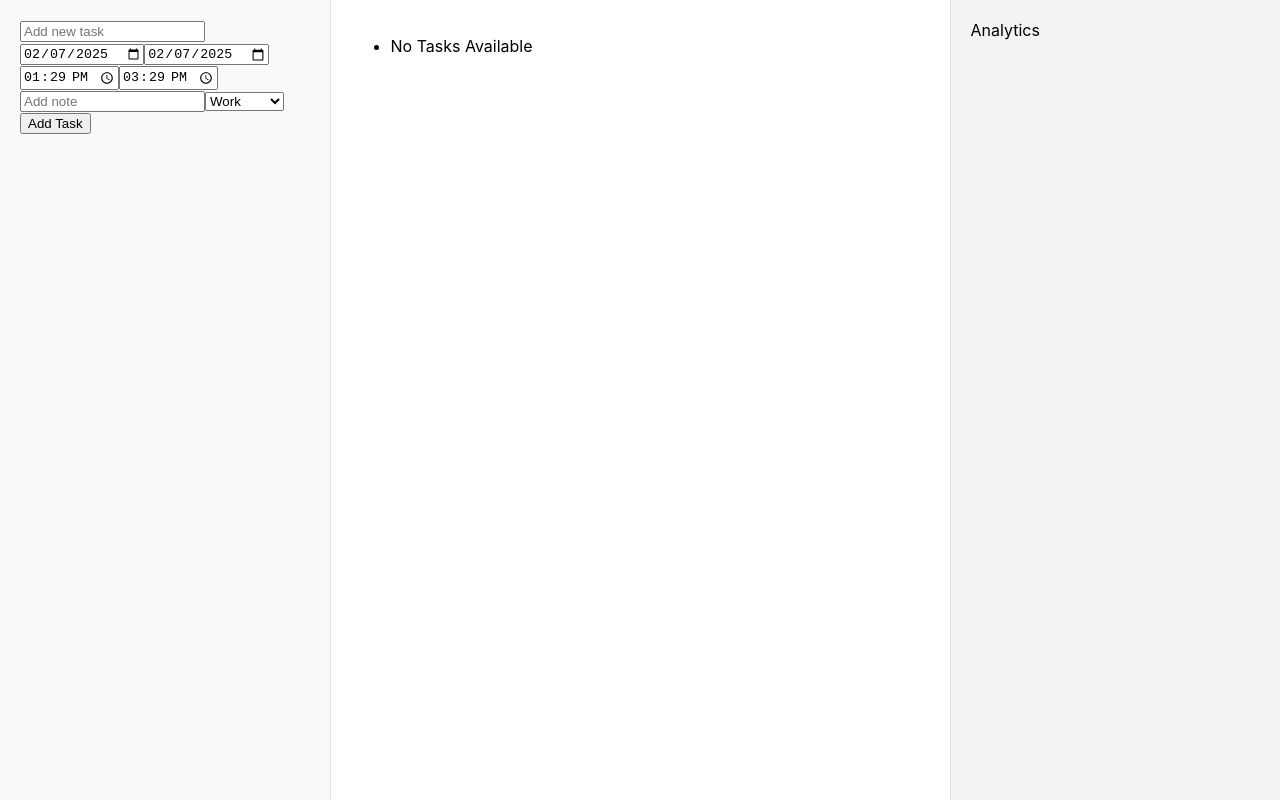
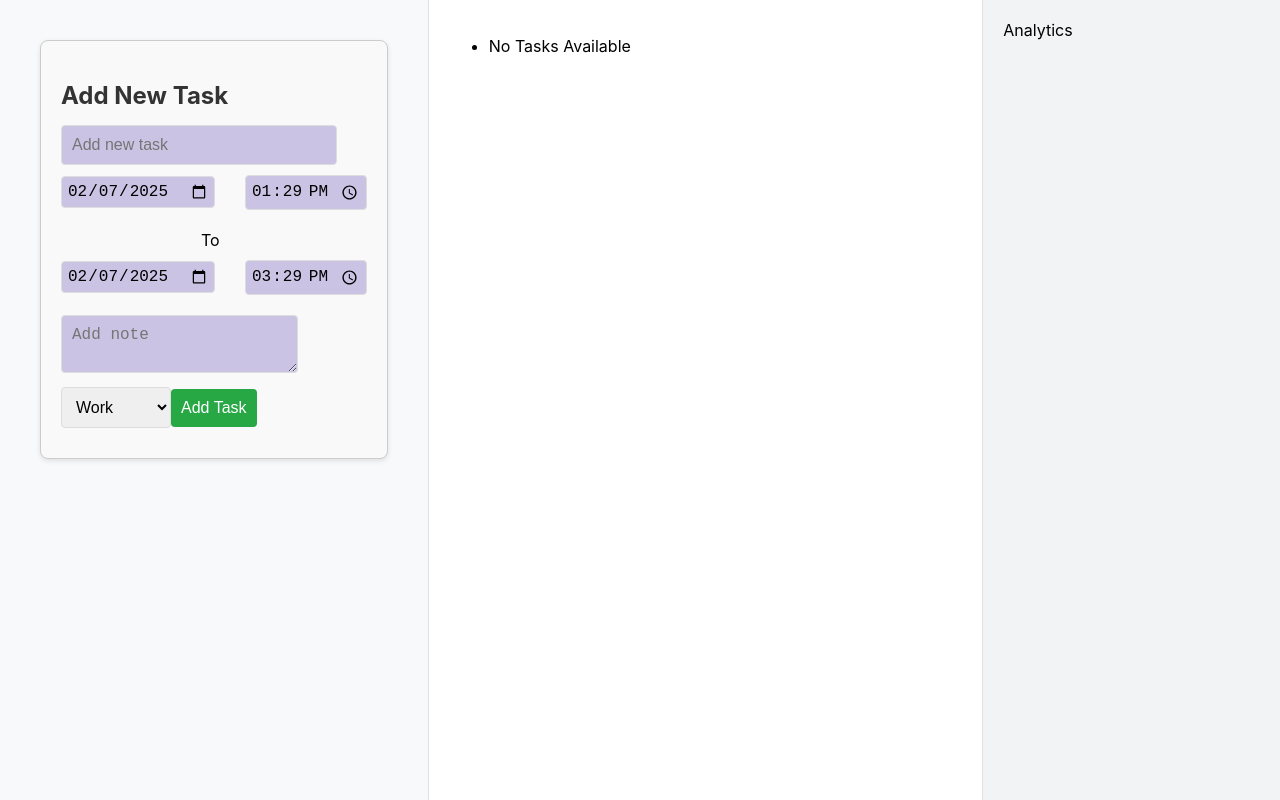
Before and after one commit to Kendi-prog/todo-habit-tracker, a React (Create React App) app: page / in a window 1280 px wide. Built offline with nearby package versions, Linux system fonts and the light colour scheme.

Commit message:
styling the task input

```diff
--- a/src/ToDo App/components/task-input/task-input.component.jsx
+++ b/src/ToDo App/components/task-input/task-input.component.jsx
@@ -1,4 +1,5 @@
 import React, { useState, useEffect } from "react";
+import { Button, TaskNameInput, DateInput, TimeInput, Select, TaskInputContainer, Title, DateTimeRow, ToLabel, TextArea } from "./task-input.styles";
 
 
 const categories = [
@@ -62,60 +63,73 @@ const TaskInput = ({ addTask }) => {
     };
 
     return(
-        <div>
+        <TaskInputContainer>
+            <Title>Add New Task</Title>
             <form onSubmit={handleSubmit}>
-                <input
+                <TaskNameInput
                     type="text"
                     value={task}
                     onChange={e => setTask(e.target.value)}
                     placeholder="Add new task"
                     required
                 />
-                <input
+                <DateTimeRow>
+                    <DateInput
+                        className="small"
                         type="date"
                         value={startDate}
                         onChange={(e) => setStartDate(e.target.value)}
                         required
                     />
-                 <input
+                     <TimeInput
+                        className="small"
+                        type="time"
+                        value={startTime}
+                        onChange={(e) => setStartTime(e.target.value)}
+                        required
+                    />
+                </DateTimeRow >
+                <DateTimeRow>
+                    <ToLabel>To</ToLabel>
+                </DateTimeRow>
+                <DateTimeRow>
+                    <DateInput
+                        className="small"
                         type="date"
                         value={endDate}
                         onChange={(e) => setEndDate(e.target.value)}
                         required
                     />
-                 <input
-                    type="time"
-                    value={startTime}
-                    onChange={(e) => setStartTime(e.target.value)}
-                    required
-                />
-                 <input
+
+                    <TimeInput
+                        className="small"
                         type="time"
                         value={endTime}
                         onChange={(e) => setEndTime(e.target.value)}
                         required
                     />
-                <input
+                </DateTimeRow>
+                <TextArea
                     type="textarea"
                     value={notes}
                     onChange={(e) => setNotes(e.target.value)}
                     placeholder="Add note"
                 />
 
-                <select
+                <Select
                     value={category}
                     onChange={(e) => setCategory(e.target.value)}
                 >
                     {categories.map((category, index) => (
                         <option key={index} value={category}>{category}</option>
                     ))}
-                </select>
+                </Select>
 
 
-                <button type="submit">Add Task</button>
+                <Button type="submit">Add Task</Button>
             </form>
 
-        </div>
+        </TaskInputContainer>
     );
 }
 
--- /dev/null
+++ b/src/ToDo App/components/task-input/task-input.styles.jsx
@@ -0,0 +1,92 @@
+import styled from 'styled-components';
+
+export const TaskInputContainer = styled.div`
+    display: flex;
+    flex-direction: column;
+    margin: 20px;
+    padding: 20px;
+    border: 1px solid #ccc;
+    border-radius: 8px;
+    background-color: #f9f9f9;
+    box-shadow: 0 2px 5px rgba(0, 0, 0, 0.1);
+`;
+
+export const Title = styled.h2`
+    margin-bottom: 15px;
+    color: #333;
+`;
+
+export const TaskNameInput = styled.input`
+    margin-bottom: 10px;
+    padding: 10px;
+    border: 1px solid #ddd;
+    border-radius: 4px;
+    font-size: 16px;
+    width: 83%;
+    background-color: #CBC3E3;
+`;
+
+export const DateInput = styled.input`
+    margin-bottom: 10px;
+    margin-right: 30px;
+    padding: 5px;
+    border: 1px solid #ddd;
+    border-radius: 4px;
+    font-size: 16px;
+    background-color: #CBC3E3;
+
+
+`;
+
+export const TimeInput = styled.input`
+    margin-bottom: 10px;
+    padding: 5px;
+    border: 1px solid #ddd;
+    border-radius: 4px;
+    font-size: 16px;
+    background-color: #CBC3E3;
+
+`;
+
+ export const TextArea = styled.textarea`
+    margin-bottom: 10px;
+    padding: 10px;
+    border: 1px solid #ddd;
+    border-radius: 4px;
+    font-size: 16px;
+    background-color: #CBC3E3;
+`;
+
+export const Select = styled.select`
+    margin-bottom: 10px;
+    padding: 10px;
+    border: 1px solid #ddd;
+    border-radius: 4px;
+    font-size: 16px;
+`;
+
+export const Button = styled.button`
+    padding: 10px;
+    border: none;
+    border-radius: 4px;
+    background-color: #28a745;
+    color: white;
+    font-size: 16px;
+    cursor: pointer;
+    transition: background-color 0.3s;
+
+    &:hover {
+        background-color: #218838;
+    }
+`;
+
+export const DateTimeRow = styled.div`
+    display: flex;
+    align-items: center;
+    margin-bottom: 10px;
+`;
+
+export const ToLabel = styled.span`
+    margin: 0px 140px;
+
+`;
--- a/src/ToDo App/components/task-item/task-item.component.jsx
+++ b/src/ToDo App/components/task-item/task-item.component.jsx
@@ -12,7 +12,7 @@ const TaskItem = ({ task, onEdit, onDelete, onToggleComplete, isEditing, setEdit
             />
             {isEditing ? (
                 <TaskEdit task={task} onUpdate={(updatedTask) => {
-                    onEdit(task.id, updatedTask);
+                    onEdit(updatedTask.id, updatedTask);
                     setEditingTask(null);
                 }} />
             ) : (
```
Also changed, not shown: src/ToDo App/components/task-input/task-input.styles.scss (deleted). Lines whose indentation alone changed are shown as unchanged.
